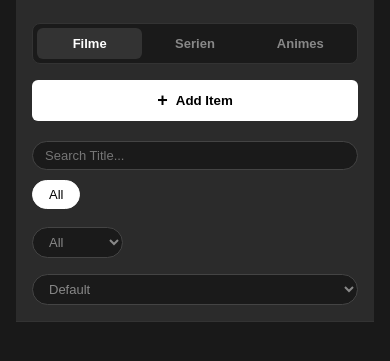
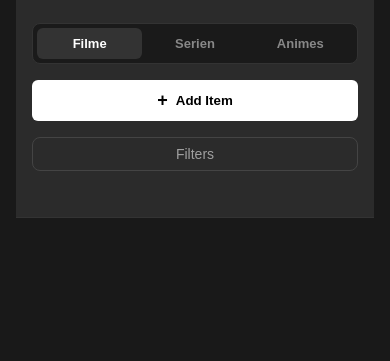
Before and after one commit to derschnepf/Synergy_app, a plain HTML site: page frontend/index.html in a window 390 px wide. Shown: the part 125-486 px from the top of the page. Drawn offline with Linux system fonts and the light colour scheme; no server answers.

Commit message:
Mobile scrollen

```diff
--- a/frontend/index.html
+++ b/frontend/index.html
@@ -41,6 +41,9 @@
                 <button id="add-movie-button" class="add-btn">
                     <span class="plus-icon">+</span>
                     Add Item
+                </button>
+                <button id="mobile-filter-toggle" class="btn-secondary mobile-only">
+                    Filters
                 </button>
             </div>
 
--- a/frontend/script.js
+++ b/frontend/script.js
@@ -666,3 +666,33 @@ if (searchFilter) {
 }
 
 fetchData();
+// Mobile Filter Toggle
+const mobileFilterToggle = document.getElementById('mobile-filter-toggle');
+const filterRow = document.querySelector('.filter-row');
+
+if (mobileFilterToggle) {
+    mobileFilterToggle.addEventListener('click', () => {
+        filterRow.classList.toggle('visible');
+        mobileFilterToggle.textContent = filterRow.classList.contains('visible') ? 'Hide Filters' : 'Filters';
+    });
+}
+
+// Hide Header on Scroll (Mobile)
+let lastScrollTop = 0;
+const header = document.querySelector('header');
+const scrollThreshold = 50; // Minimum scroll amount before hiding
+
+window.addEventListener('scroll', () => {
+    if (window.innerWidth > 768) return; // Only for mobile
+
+    const scrollTop = window.pageYOffset || document.documentElement.scrollTop;
+
+    if (scrollTop > lastScrollTop && scrollTop > scrollThreshold) {
+        // Scrolling down
+        header.classList.add('header-hidden');
+    } else {
+        // Scrolling up
+        header.classList.remove('header-hidden');
+    }
+    lastScrollTop = scrollTop <= 0 ? 0 : scrollTop; // For Mobile or negative scrolling
+});
--- a/frontend/styles.css
+++ b/frontend/styles.css
@@ -244,6 +244,10 @@ h1 {
 
 .hidden {
     display: none !important;
+}
+
+.mobile-only {
+    display: none;
 }
 
 /* Gallery Grid */
@@ -734,6 +738,11 @@ h1 {
     header {
         padding: 16px;
         margin-bottom: 20px;
+        transition: transform 0.3s ease-in-out;
+    }
+
+    header.header-hidden {
+        transform: translateY(-100%);
     }
 
     .header-top {
@@ -778,6 +787,23 @@ h1 {
         flex-direction: column;
         align-items: stretch;
         gap: 16px;
+        display: none;
+        /* Hidden by default on mobile */
+    }
+
+    .filter-row.visible {
+        display: flex;
+    }
+
+    .mobile-only {
+        display: block;
+        /* Show on mobile */
+    }
+
+    #mobile-filter-toggle {
+        width: 100%;
+        text-align: center;
+        margin-bottom: 10px;
     }
 
     .filter-group {
```
